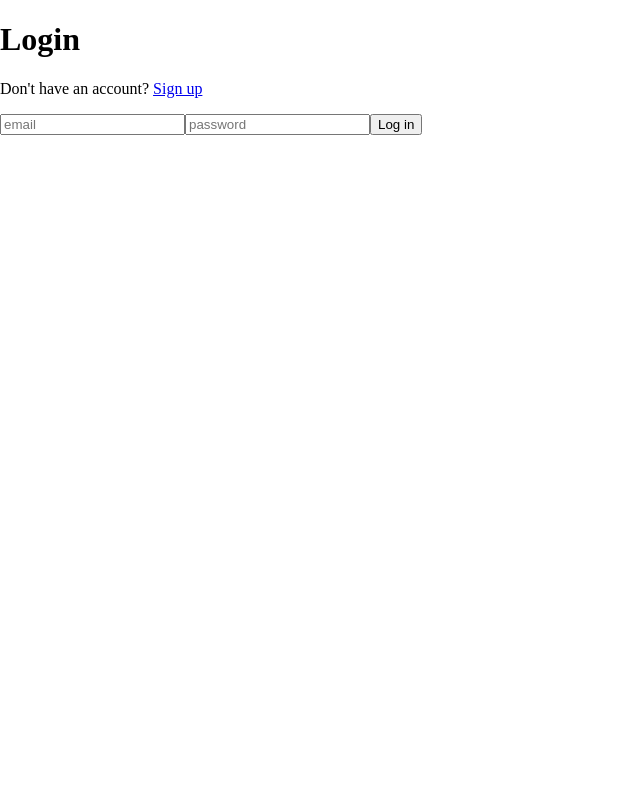
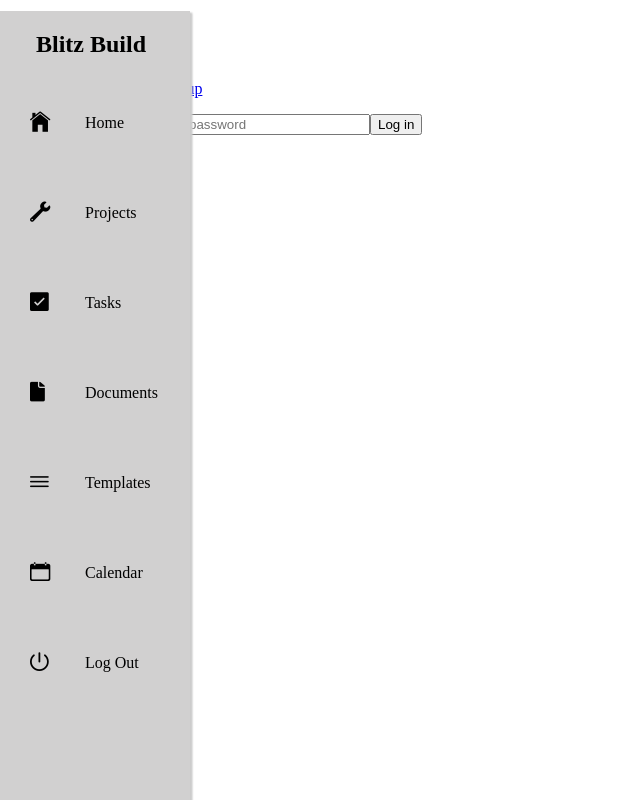
Before and after one commit to mharley12345/blitz-build-fe, a React (Create React App) app in the folder blitz-build/: page / in a window 1280 px wide. Shown: the whole page, without its empty margins (0-640 px from the left). Built offline with nearby package versions, Linux system fonts and the light colour scheme.

Commit message:
uncommented nav

```diff
--- a/blitz-build/src/App.js
+++ b/blitz-build/src/App.js
@@ -51,10 +51,10 @@ function App() {
 
   return (
     <Router>
-      {/* <NavBar
+      <NavBar
         navLinks={navLinks}
         //  logo={ logo }
-      /> */}
+      />
 
       <Switch>
         <Route exact path="/" component={Login} />
```
